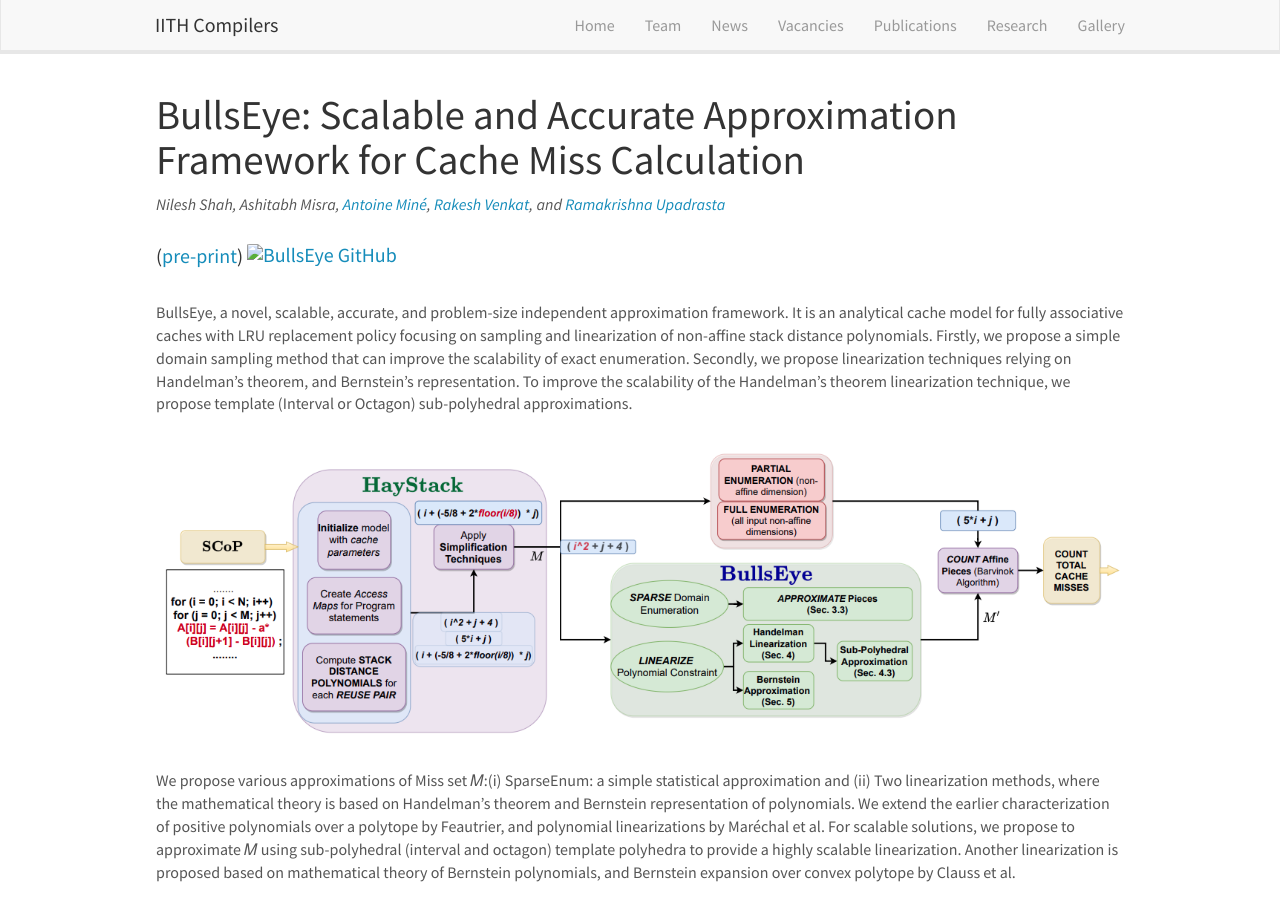
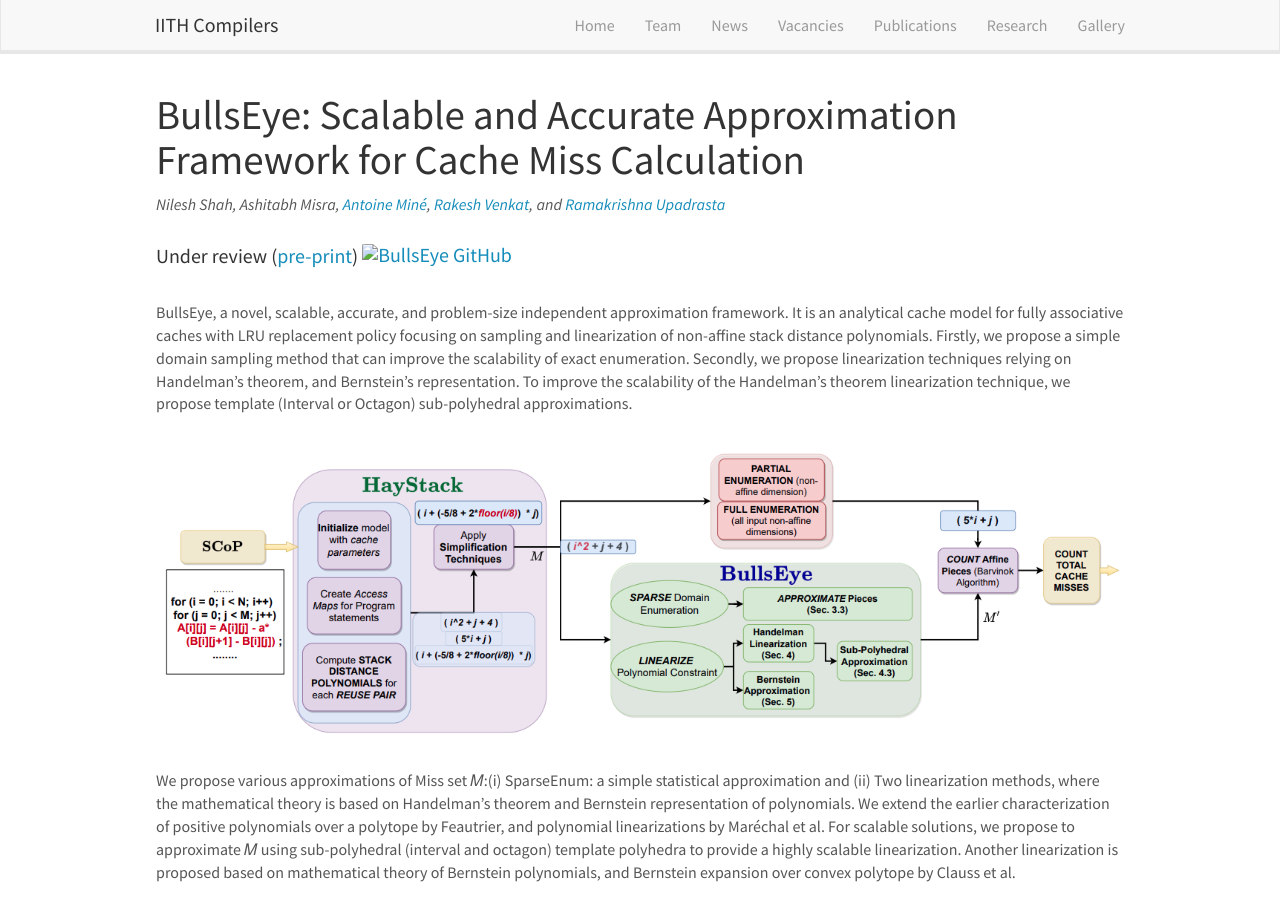
Before and after one commit to utpalbora/compilers.cse.iith.ac.in, a Jekyll site: the page built from _pages/bullseye.md, in a window 1280 px wide and 900 px high. Built offline with Jekyll 4.4.1, drawn with Linux system fonts in a browser that asks for light colours; nearby versions of some CDN libraries.

Commit message:
Upated info

```diff
--- a/_pages/bullseye.md
+++ b/_pages/bullseye.md
@@ -8,7 +8,7 @@ permalink: /projects/bullseye/
 
 # BullsEye: Scalable and Accurate Approximation Framework for Cache Miss Calculation
 *Nilesh Shah, Ashitabh Misra, [Antoine Miné](https://www-apr.lip6.fr/~mine/){:target="_blank"}, [Rakesh Venkat](https://www.iith.ac.in/~rakeshvenkat/){:target="_blank"}, and [Ramakrishna Upadrasta](https://www.iith.ac.in/~ramakrishna){:target="_blank"}*
-#### ([pre-print](https://arxiv.org/abs/XXXX){:target="_blank"}) <a href="https://github.com/IITH-Compilers/bullseye" target="_blank"> <img  class="dp-img" alt="BullsEye GitHub" src="https://github.githubassets.com/favicons/favicon.svg" width="23px" height="23px"></a>
+#### Under review ([pre-print](https://arxiv.org/abs/XXXX){:target="_blank"}) <a href="https://github.com/IITH-Compilers/bullseye" target="_blank"> <img  class="dp-img" alt="BullsEye GitHub" src="https://github.githubassets.com/favicons/favicon.svg" width="23px" height="23px"></a>
 
 
 BullsEye, a novel, scalable, accurate, and problem-size independent approximation framework.
```
